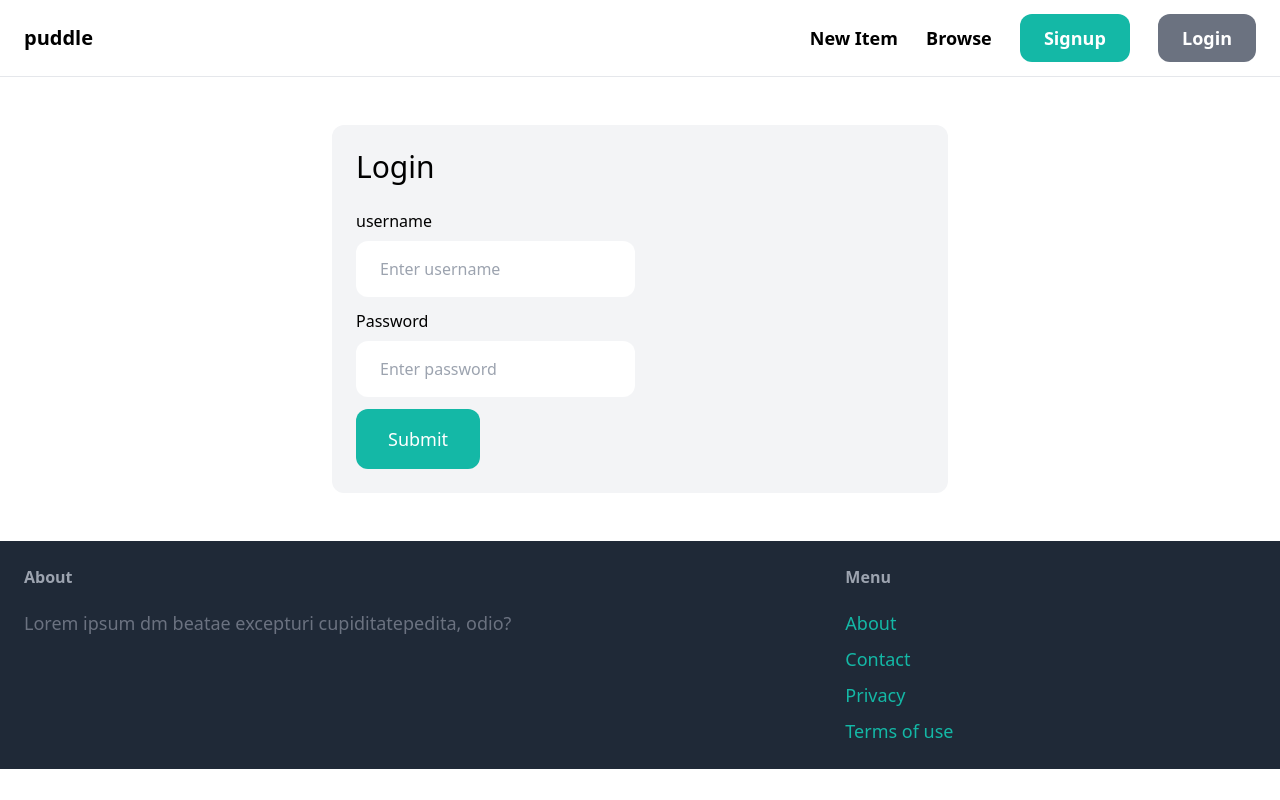
After one commit to adarsh-jayachandran/Online-Marketplace, a Django app: page /login/ in a window 1280 px wide. The commit adds this page. Run offline with Django 5.2, Linux system fonts and the light colour scheme; some libraries are stand-ins or nearby versions.

Commit message:
login functionality added

```diff
--- /dev/null
+++ b/core/forms.py
@@ -0,0 +1,40 @@
+from django import forms
+from django.contrib.auth.forms import UserCreationForm , AuthenticationForm
+from django.contrib.auth.models import User
+
+class loginForm(AuthenticationForm):
+    username = forms.CharField(widget=forms.TextInput(attrs={
+        'placeholder': 'Enter username',
+        'class': 'w-fill py-4 px-6 rounded-xl'
+    }))
+
+    password = forms.CharField(widget=forms.PasswordInput(attrs={
+        'placeholder': 'Enter password',
+        'class': 'w-fill py-4 px-6 rounded-xl'
+    }))
+
+
+class SignupForm(UserCreationForm):
+    class Meta:
+        model = User
+        fields = {'username', 'email', 'password1', 'password2'}
+
+    username = forms.CharField(widget=forms.TextInput(attrs={
+        'placeholder': 'Your username',
+        'class': 'w-fill py-4 px-6 rounded-xl'
+    }))
+
+    email = forms.CharField(widget=forms.EmailInput(attrs={
+        'placeholder': 'Your email address',
+        'class': 'w-fill py-4 px-6 rounded-xl'
+    }))
+
+    password1 = forms.CharField(widget=forms.PasswordInput(attrs={
+        'placeholder': 'Your password',
+        'class': 'w-fill py-4 px-6 rounded-xl'
+    }))
+
+    password2 = forms.CharField(widget=forms.PasswordInput(attrs={
+        'placeholder': 'Confirm password',
+        'class': 'w-fill py-4 px-6 rounded-xl'
+    }))
--- a/core/templates/core/base.html
+++ b/core/templates/core/base.html
@@ -13,9 +13,13 @@
         <div class="space-x-6">
             <a href="#" class="text-lg font-semibold hover:text-grey-500">New Item</a>
             <a href="#" class="text-lg font-semibold hover:text-grey-500">Browse</a>
-            <a href="#" class="px-6 py-3 text-lg font-semibold bg-teal-500 text-white rounded-xl hover:bg-teal-700">Signup</a>
-            <a href="#" class="px-6 py-3 text-lg font-semibold bg-gray-500 text-white rounded-xl hover:bg-gray-700">Login</a>
-
+            {% if request.user.is_authenticated %}
+            <a href="{% url 'core:signup' %}" class="px-6 py-3 text-lg font-semibold bg-teal-500 text-white rounded-xl hover:bg-teal-700">Inbox</a>
+            <a href="{% url 'core:login' %}" class="px-6 py-3 text-lg font-semibold bg-gray-500 text-white rounded-xl hover:bg-gray-700">Dashboard</a>
+            {% else %}
+            <a href="{% url 'core:signup' %}" class="px-6 py-3 text-lg font-semibold bg-teal-500 text-white rounded-xl hover:bg-teal-700">Signup</a>
+            <a href="{% url 'core:login' %}" class="px-6 py-3 text-lg font-semibold bg-gray-500 text-white rounded-xl hover:bg-gray-700">Login</a>
+            {%endif %}
         </div>
     </nav>
     <div class="px-6 py-6">
@@ -32,7 +36,7 @@
             <h3 class="mb-5 font-semibold text-gray-400">Menu</h3>
             <ul class="space-y-2">
                 <li><a href="#" class="text-lg text-teal-500 hover:text-teal-700">About</a></li>
-                <li><a href="{% url 'contact' %}" class="text-lg text-teal-500 hover:text-teal-700">Contact</a></li>
+                <li><a href="{% url 'core:contact' %}" class="text-lg text-teal-500 hover:text-teal-700">Contact</a></li>
                 <li><a href="#" class="text-lg text-teal-500 hover:text-teal-700">Privacy</a></li>
                 <li><a href="#" class="text-lg text-teal-500 hover:text-teal-700">Terms of use</a></li>
             </ul>
--- /dev/null
+++ b/core/templates/core/login.html
@@ -0,0 +1,38 @@
+{% extends 'core/base.html' %}
+
+{% block title %}Sign up{% endblock %}
+
+{% block content %}
+<div class="w-1/2 my-6 mx-auto p-6 bg-gray-100 rounded-xl">
+    <h1 class="mb-6 text-3xl">Login</h1>
+
+    <form method="post" action=".">
+        {% csrf_token %}
+
+        <div class="mb-3">
+            <label class="inline-block mb-2">username</label><br>
+            {{ form.username }}
+        </div>
+
+        <div class="mb-3">
+            <label class="inline-block mb-2">Password</label><br>
+            {{ form.password }}
+        </div>
+
+
+        {% if form.errors or form.non_field_errors %}
+            <div class="mb-3 p-6 bg-red-100 rounded-xl">
+                {% for field in form %}
+                    {{ field.errors }}
+                {% endfor %}
+
+                {{ form.non_field_errors }}
+            </div>
+        {% endif %}
+
+        <button class="py-4 px-8 text-lg bg-teal-500 hover:bg-teal-700 rounded-xl text-white">Submit</button>
+
+    </form>
+</div>
+
+{% endblock %}
--- /dev/null
+++ b/core/urls.py
@@ -0,0 +1,13 @@
+from django.contrib.auth import views as auth_views
+from django.urls import path
+from . import views
+from .forms import loginForm
+
+app_name = 'core'
+
+urlpatterns = [
+    path('', views.index, name ='index'),
+    path('contact/',views.contact, name = 'contact'),
+    path('signup/',views.Signup,name="signup"),
+    path('login/',auth_views.LoginView.as_view(template_name='core/login.html',authentication_form=loginForm), name = 'login') # for suthetrication default method by django
+]
--- a/puddle/settings.py
+++ b/puddle/settings.py
@@ -26,6 +26,10 @@ SECRET_KEY = 'django-insecure-i*1c9ld9j20aff_vl6ye2^k0h6ut2nk8susc^x3ef5w!07ye(^
 DEBUG = True
 
 ALLOWED_HOSTS = []
+
+LOGIN_URL = '/login/'
+LOGIN_REDIRECT_URL = '/'
+LOGOUT_REDIRECT_URL = '/'
 
 
 # Application definition
--- a/puddle/urls.py
+++ b/puddle/urls.py
@@ -16,14 +16,14 @@ Including another URLconf
 """
 from django.contrib import admin
 from django.urls import path,include
-from core.views import index,contact
+# from core.views import index,contact
 from django.conf import settings # for image
 from django.conf.urls.static import static # for image
 
 urlpatterns = [
     path('admin/', admin.site.urls),
-    path('contact/',contact, name = 'contact'),
-    path('', index,name='index'),
-    path('items/', include('items.urls'))
+    # path('contact/',contact, name = 'contact'),
+    path('', include('core.urls')),
+    path('items/', include('items.urls')),
 ] + static(settings.MEDIA_URL, document_root=settings.MEDIA_ROOT) # for images
 # + static(settings.MEDIA_URL, document_root=settings.MEDIA_ROOT) # for images
```
Also changed, not shown: core/templates/core/signup.html (added, +47 -0 lines), core/views.py (+18 -1 lines), items/forms.py (added, +7 -0 lines), items/views.py (+11 -0 lines), db.sqlite3, items/templates/item/form.html (added).
